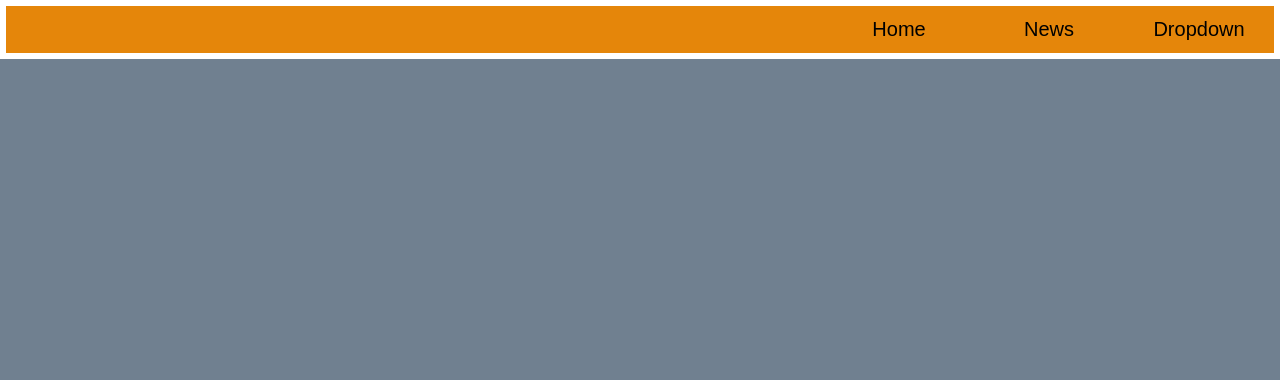
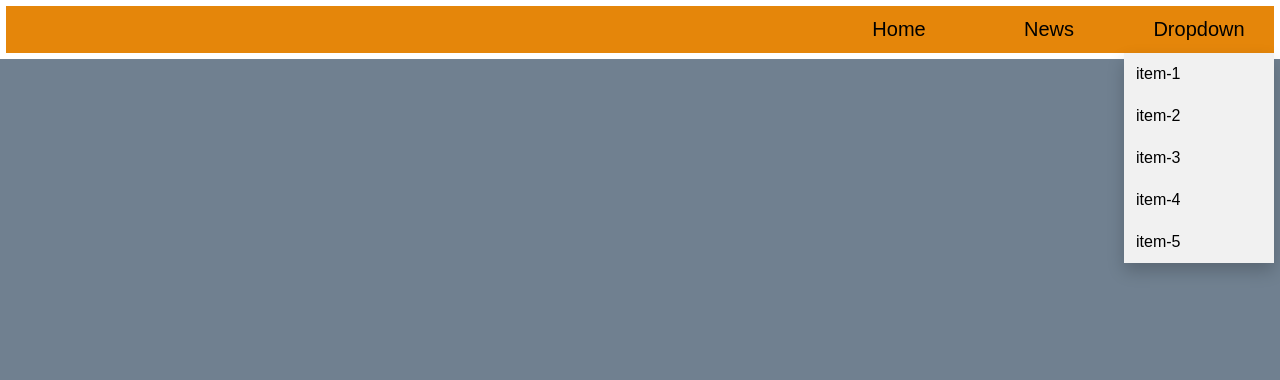
Before and after one commit to CodePioneer2/dropdown-npm-package, a website: page index.html in a window 1280 px wide. Both pictures are taken after a click on the button "Dropdown". Shown: the top 380 px of the page. Drawn offline with Linux system fonts and the light colour scheme.

Commit message:
minor changes and update readme.md

```diff
--- a/dropdown.js
+++ b/dropdown.js
@@ -1,6 +1,7 @@
 const dropdownContent = document.querySelector('.dropdown-content');
 const dropdownBtn = document.querySelector('.dropdown-btn');
 
+// Toggle "visible" class
 dropdownBtn.addEventListener('click', () => {
   console.log(dropdownContent.className);
   dropdownContent.classList.toggle('visible');
--- a/style.css
+++ b/style.css
@@ -47,7 +47,7 @@ main {
 }
 
 .dropdown-content {
-  display: block;
+  display: none;
   position: absolute;
   width: 100%;
   background-color: #f1f1f1;
@@ -56,8 +56,7 @@ main {
 }
 
 .visible {
-  background-color: red;
-  display: none;
+  display: block;
 }
 
 a {
```
Also changed, not shown: README.md, assets/dd-close.png (added), assets/dd-open.png (added).
